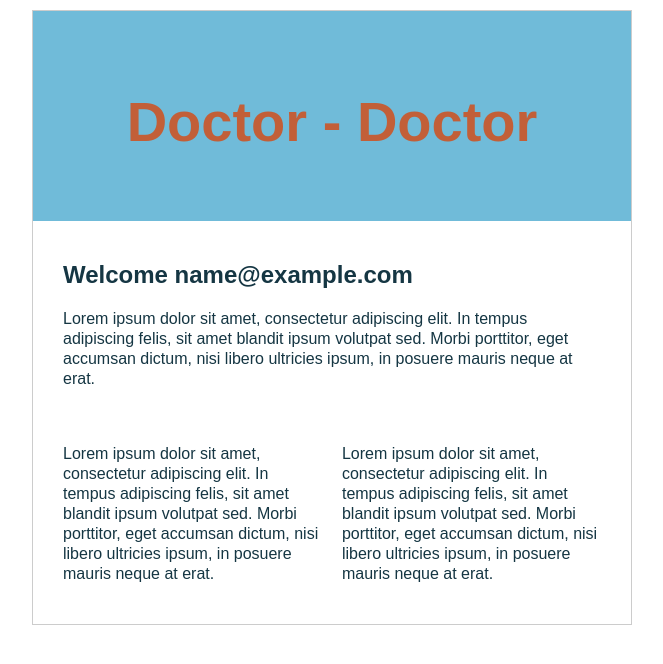
After one commit to Sahil3201/Doctor-Doctor, a Django app: template accounts/templates/accounts/mail_template.html in a window 1280 px wide. The commit adds this page. Shown: the top 664 px of the page, without its empty margins (308-971 px from the left). Run offline with Django 3.2, Linux system fonts and the light colour scheme; the template is opened without the code that fills it: most values are stand-ins (such as "Sample title", 1, 10 or a date in 2020).

Commit message:
Added welcome message as email

```diff
--- a/accounts/forms.py
+++ b/accounts/forms.py
@@ -11,7 +11,8 @@ class CustomUserForm(forms.ModelForm):
     password = forms.CharField(required=True,
                                widget=forms.PasswordInput(),)
     email = forms.EmailField(required=True,)
+    is_doctor = forms.BooleanField(required=True,label="Are you a doctor?")
 
     class Meta:
-        fields = ('email', 'password',)
+        fields = ('email', 'password','is_doctor')
         model = CustomUser
--- /dev/null
+++ b/accounts/templates/accounts/mail_template.html
@@ -0,0 +1,144 @@
+{# https://webdesign.tutsplus.com/articles/build-an-html-email-template-from-scratch--webdesign-12770 #}
+
+<!DOCTYPE html
+    PUBLIC "-//W3C//DTD XHTML 1.0 Transitional//EN" "http://www.w3.org/TR/xhtml1/DTD/xhtml1-transitional.dtd">
+<html xmlns="http://www.w3.org/1999/xhtml">
+{% load static %}
+<head>
+    <meta http-equiv="Content-Type" content="text/html; charset=UTF-8" />
+    <title>DcotorDoctor</title>
+    <meta name="viewport" content="width=device-width, initial-scale=1.0" />
+</head>
+
+<body style="margin: 0; padding: 0;">
+    <table border="0" cellpadding="0" cellspacing="0" width="100%">
+        <tr>
+            <td style="padding: 10px 0 30px 0;">
+                <table align="center" border="0" cellpadding="0" cellspacing="0" width="600"
+                    style="border: 1px solid #cccccc; border-collapse: collapse;">
+                    <tr>
+                        <td align="center" bgcolor="#70bbd9"
+                            style="padding: 40px 0 30px 0; color: #153643; font-size: 28px; font-weight: bold; font-family: Arial, sans-serif;">
+                            {% comment %}<img src="{% static 'DoctorDoctor/assets/img/logo.png' %}"
+                                alt="Creating Email Magic" width="300" height="230" style="display: block;" />{% endcomment %}
+                                <h1 style="color:#c25f38">Doctor - Doctor</h1>
+                        </td>
+                    </tr>
+                    <tr>
+                        <td bgcolor="#ffffff" style="padding: 40px 30px 40px 30px;">
+                            <table border="0" cellpadding="0" cellspacing="0" width="100%">
+                                <tr>
+                                    <td style="color: #153643; font-family: Arial, sans-serif; font-size: 24px;">
+                                        <b>Welcome {{email}}</b>
+                                    </td>
+                                </tr>
+                                <tr>
+                                    <td
+                                        style="padding: 20px 0 30px 0; color: #153643; font-family: Arial, sans-serif; font-size: 16px; line-height: 20px;">
+                                        Lorem ipsum dolor sit amet, consectetur adipiscing elit. In tempus adipiscing
+                                        felis, sit amet blandit ipsum volutpat sed. Morbi porttitor, eget accumsan
+                                        dictum, nisi libero ultricies ipsum, in posuere mauris neque at erat.
+                                    </td>
+                                </tr>
+                                <tr>
+                                    <td>
+                                        <table border="0" cellpadding="0" cellspacing="0" width="100%">
+                                            <tr>
+                                                <td width="260" valign="top">
+                                                    <table border="0" cellpadding="0" cellspacing="0" width="100%">
+                                                        {% comment %}<tr>
+                                                            <td>
+                                                                <img src="{% static 'DoctorDoctor/assets/img/logo.png' %}"
+                                                                    alt="" width="100%" height="140"
+                                                                    style="display: block;" />
+                                                            </td>
+                                                        </tr>{% endcomment %}
+                                                        <tr>
+                                                            <td
+                                                                style="padding: 25px 0 0 0; color: #153643; font-family: Arial, sans-serif; font-size: 16px; line-height: 20px;">
+                                                                Lorem ipsum dolor sit amet, consectetur adipiscing elit.
+                                                                In tempus adipiscing felis, sit amet blandit ipsum
+                                                                volutpat sed. Morbi porttitor, eget accumsan dictum,
+                                                                nisi libero ultricies ipsum, in posuere mauris neque at
+                                                                erat.
+                                                            </td>
+                                                        </tr>
+                                                    </table>
+                                                </td>
+                                                <td style="font-size: 0; line-height: 0;" width="20">
+                                                    &nbsp;
+                                                </td>
+                                                <td width="260" valign="top">
+                                                    <table border="0" cellpadding="0" cellspacing="0" width="100%">
+                                                        {% comment %}<tr>
+                                                            <td>
+                                                                <img src="{% static 'DoctorDoctor/assets/img/logo.png' %}"
+                                                                    alt="" width="100%" height="140"
+                                                                    style="display: block;" />
+                                                            </td>
+                                                        </tr>{% endcomment %}
+                                                        <tr>
+                                                            <td
+                                                                style="padding: 25px 0 0 0; color: #153643; font-family: Arial, sans-serif; font-size: 16px; line-height: 20px;">
+                                                                Lorem ipsum dolor sit amet, consectetur adipiscing elit.
+                                                                In tempus adipiscing felis, sit amet blandit ipsum
+                                                                volutpat sed. Morbi porttitor, eget accumsan dictum,
+                                                                nisi libero ultricies ipsum, in posuere mauris neque at
+                                                                erat.
+                                                            </td>
+                                                        </tr>
+                                                    </table>
+                                                </td>
+                                            </tr>
+                                        </table>
+                                    </td>
+                                </tr>
+                            </table>
+                        </td>
+                    </tr>
+                    {% comment %}
+                    <tr>
+                        <td bgcolor="#ee4c50" style="padding: 30px 30px 30px 30px;">
+                            <table border="0" cellpadding="0" cellspacing="0" width="100%">
+                                <tr>
+                                    <td style="color: #ffffff; font-family: Arial, sans-serif; font-size: 14px;"
+                                        width="75%">
+                                        &reg; Someone, somewhere 2013<br />
+                                        <a href="#" style="color: #ffffff;">
+                                            <font color="#ffffff">Unsubscribe</font>
+                                        </a> to this newsletter instantly
+                                    </td>
+                                    <td align="right" width="25%">
+                                        <table border="0" cellpadding="0" cellspacing="0">
+                                            <tr>
+                                                <td
+                                                    style="font-family: Arial, sans-serif; font-size: 12px; font-weight: bold;">
+                                                    <a href="http://www.twitter.com/" style="color: #ffffff;">
+                                                        <img src="https://s3-us-west-2.amazonaws.com/s.cdpn.io/210284/tw.gif"
+                                                            alt="Twitter" width="38" height="38" style="display: block;"
+                                                            border="0" />
+                                                    </a>
+                                                </td>
+                                                <td style="font-size: 0; line-height: 0;" width="20">&nbsp;</td>
+                                                <td
+                                                    style="font-family: Arial, sans-serif; font-size: 12px; font-weight: bold;">
+                                                    <a href="http://www.twitter.com/" style="color: #ffffff;">
+                                                        <img src="https://s3-us-west-2.amazonaws.com/s.cdpn.io/210284/fb.gif"
+                                                            alt="Facebook" width="38" height="38"
+                                                            style="display: block;" border="0" />
+                                                    </a>
+                                                </td>
+                                            </tr>
+                                        </table>
+                                    </td>
+                                </tr>
+                            </table>
+                        </td>
+                    </tr>{% endcomment %}
+                </table>
+            </td>
+        </tr>
+    </table>
+</body>
+
+</html>
--- a/templates/DoctorDoctor/home.html
+++ b/templates/DoctorDoctor/home.html
@@ -53,11 +53,11 @@
 
 
             <!-- Uncomment below if you prefer to use an image logo -->
-            <h1 class="logo mr-auto"><a href="index.html">Doctor-Doctor</a></h1>
+            <h1 class="logo mr-auto"><a href="{% url 'home' %}">Doctor-Doctor</a></h1>
 
             <nav class="nav-menu d-none d-lg-block">
                 <ul>
-                    <li class="active"><a href="index.html">Home</a></li>
+                    <li class="active"><a href="{% url 'home' %}">Home</a></li>
                     <li><a href="#about">About</a></li>
                     <li><a href="#services">Services</a></li>
                     <li><a href="#departments">Departments</a></li>
```
Also changed, not shown: DoctorDoctor/settings.py (+10 -0 lines), accounts/models.py (+11 -10 lines), accounts/views.py (+14 -0 lines), accounts/migrations/0002_customuser_is_doctor.py (added), db.sqlite3, static/DoctorDoctor/assets/img/doctordoctor.jpg (added).
